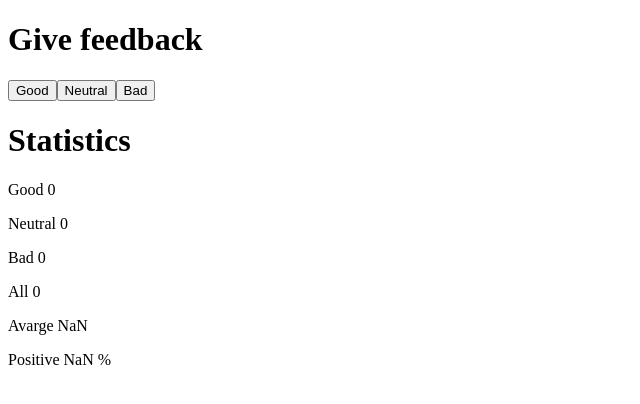
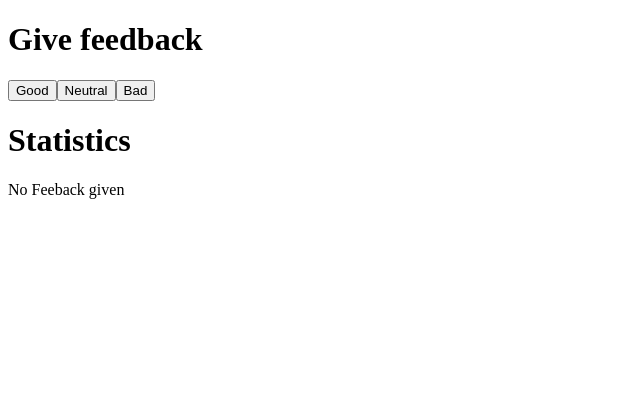
Before and after one commit to jortizWD/full-stack-open, a React (Vite) app in the folder part1/: page / in a window 1280 px wide. Shown: the top 404 px of the page, without its empty margins (0-640 px from the left). Built offline with nearby package versions, Linux system fonts and the light colour scheme.

Commit message:
fix(part1): Part 1.9

```diff
--- a/part1/src/App.jsx
+++ b/part1/src/App.jsx
@@ -27,7 +27,11 @@ const App = () => {
       <button onClick={() => setNeutral(neutral + 1)}>Neutral</button>
       <button onClick={() => setBad(bad + 1)}>Bad</button>
       <h1>Statistics</h1>
-      <Statistics good={good} neutral={neutral} bad={bad}></Statistics>
+      {Boolean(good || neutral || bad) ? (
+        <Statistics good={good} neutral={neutral} bad={bad}></Statistics>
+      ) : (
+        <p>No Feeback given</p>
+      )}
     </div>
   );
 };
```
